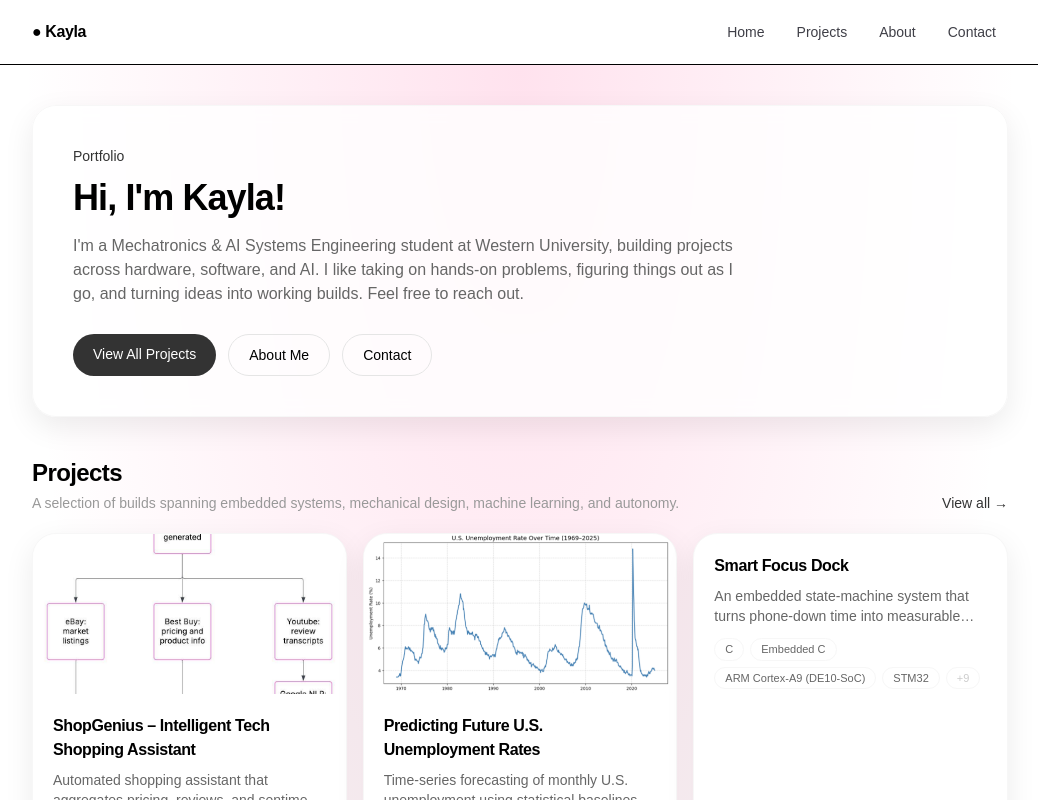
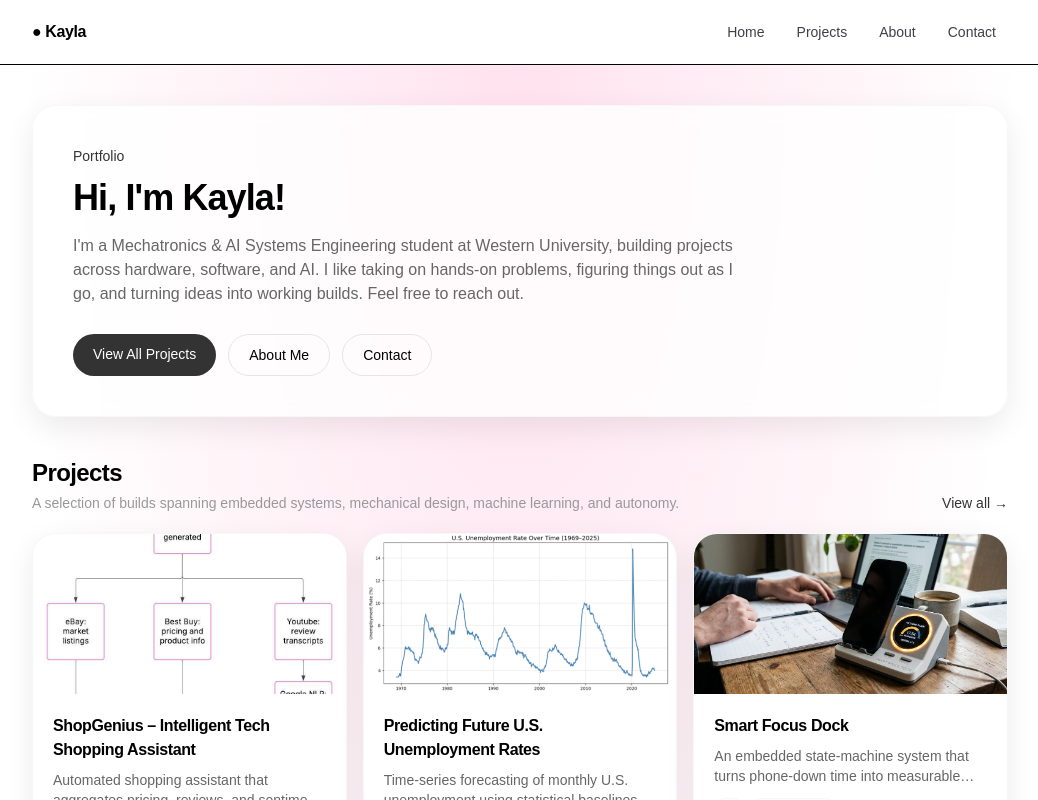
Before and after one commit to kayladipaolo/portfolio, a Next.js app: page / in a window 1280 px wide. Shown: the top 800 px of the page, without its empty margins (120-1158 px from the left). Built offline with nearby package versions, Linux system fonts and the light colour scheme.

Commit message:
Update portfolio

```diff
--- a/data/projects.ts
+++ b/data/projects.ts
@@ -182,6 +182,8 @@ export const projects: Project[] = [
     title: "Smart Focus Dock",
     tagline:
       "An embedded state-machine system that turns phone-down time into measurable focus sessions — prototyped on the DE10-SoC and proposed as an STM32 product with IR proximity sensing and OLED feedback.",
+
+    heroImage: "/projects/smart-focus-dock/hero-image.jpg",
 
     gallery: [
       "/projects/smart-focus-dock/system-flowchart.jpg",
```
